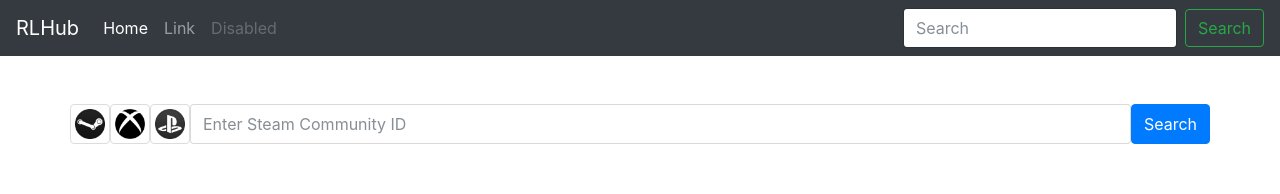
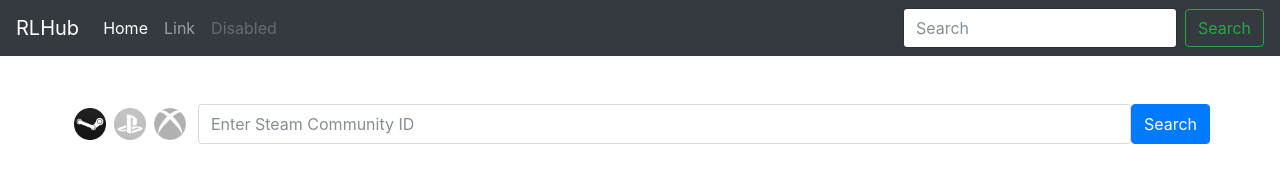
Before and after one commit to ericklui678/personalProject_rocketLeagueHub, an Angular app in the folder public/: page / in a window 1280 px wide. Shown: the top 194 px of the page. Built offline with nearby package versions, Linux system fonts and the light colour scheme.

Commit message:
added functionality to platform select

```diff
--- a/public/src/app/app.component.html
+++ b/public/src/app/app.component.html
@@ -27,19 +27,20 @@
 <div class="container mt-5">
     <form (submit)="onSubmit(formData)" #formData="ngForm" class="">
       <div class="row">
-        <!-- <div class="col"> -->
-          <img class="icons img-thumbnail" src="/assets/images/steam.png" alt="steam icon">
-          <img class="icons img-thumbnail" src="/assets/images/xbox.png" alt="xbox icon">
-          <img class="icons img-thumbnail" src="/assets/images/playstation.png" alt="playstation icon">
-        <!-- </div> -->
+        <img class="icons img-thumbnail" src="/assets/images/steam.png" alt="steam icon"
+        [ngClass]="{ 'op-none': platform[0], 'op-3': !platform[0] }"
+        (click)="setPlatform(0)">
+        <img class="icons img-thumbnail" src="/assets/images/playstation.png" alt="playstation icon"
+        [ngClass]="{ 'op-none': platform[1], 'op-3': !platform[1] }"
+        (click)="setPlatform(1)">
+        <img class="icons img-thumbnail mr-2" src="/assets/images/xbox.png" alt="xbox icon" [ngClass]="{ 'op-none': platform[2], 'op-3': !platform[2] }"
+          (click)="setPlatform(2)">
         <div class="col rm-pad">
           <input class="form-control" type="text" placeholder="Enter Steam Community ID"
           name="id"
           [(ngModel)]="user_id">
         </div>
-        <!-- <div class="col"> -->
           <button class="btn btn-primary">Search</button>
-        <!-- </div> -->
       </div>
     </form>
   <div *ngIf="found_data.uniqueId">{{ found_data | json }}</div>
--- a/public/src/app/app.component.ts
+++ b/public/src/app/app.component.ts
@@ -7,7 +7,9 @@
   styleUrls: ['./app.component.css']
 })
 export class AppComponent {
+  platform: [boolean] = [true, false, false]
   user_id: string = '';
+  platform_id: string = '1';
   found_data = {
     'uniqueId': 0,
     'code': 0
@@ -18,11 +20,24 @@
   ) {}
 
   onSubmit(form) {
-    this._http.passID(this.user_id)
+    this._http.passID({'uid': this.user_id, 'pid': this.platform_id})
     .then(obj => {
       console.log(obj);
       this.found_data = obj;
     })
     .catch(err => { this.found_data.code = 1; })
   }
+
+  setPlatform(num) {
+    if (num === 0) {
+      this.platform = [true, false, false];
+      this.platform_id = '1';
+    } else if (num === 1) {
+      this.platform = [false, true, false];
+      this.platform_id = '2';
+    } else {
+      this.platform = [false, false, true]
+      this.platform_id = '3';
+    }
+  }
 }
--- a/public/src/app/http.service.ts
+++ b/public/src/app/http.service.ts
@@ -9,8 +9,9 @@
     private _http: Http,
   ) { }
 
-  passID(user_id) {
-    return this._http.get('/player/' + user_id)
+  passID(obj) {
+    console.log(obj);
+    return this._http.get('/player/' + obj.uid + '/' + obj.pid)
     .map( data => data.json() )
     .toPromise();
   }
--- a/public/src/styles.css
+++ b/public/src/styles.css
@@ -11,3 +11,15 @@
 .form-control {
     height: 40px;
 }
+
+.img-thumbnail {
+    border: none;
+}
+
+.op-none {
+    opacity: 1;
+}
+
+.op-3 {
+    opacity: 0.3;
+}
```
Also changed, not shown: 1 other file (tests, documents, lock files or other folders).
